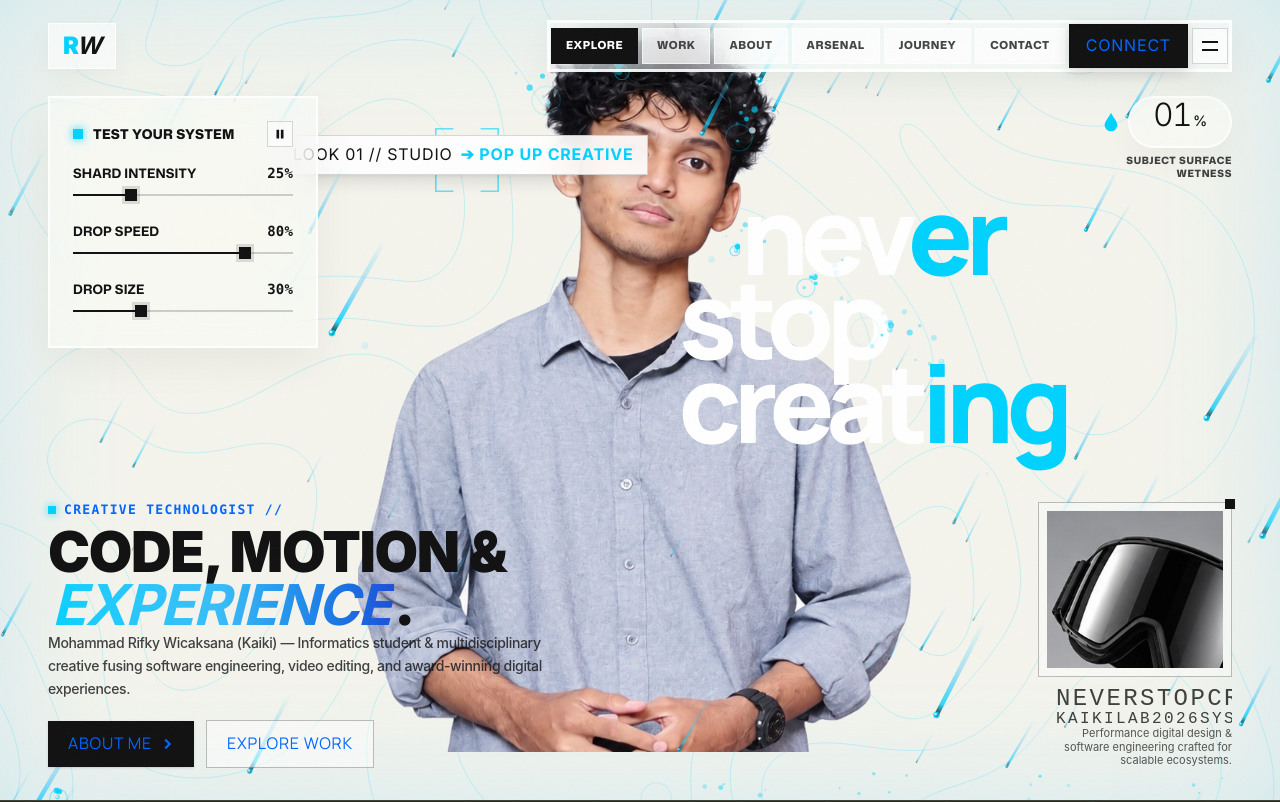
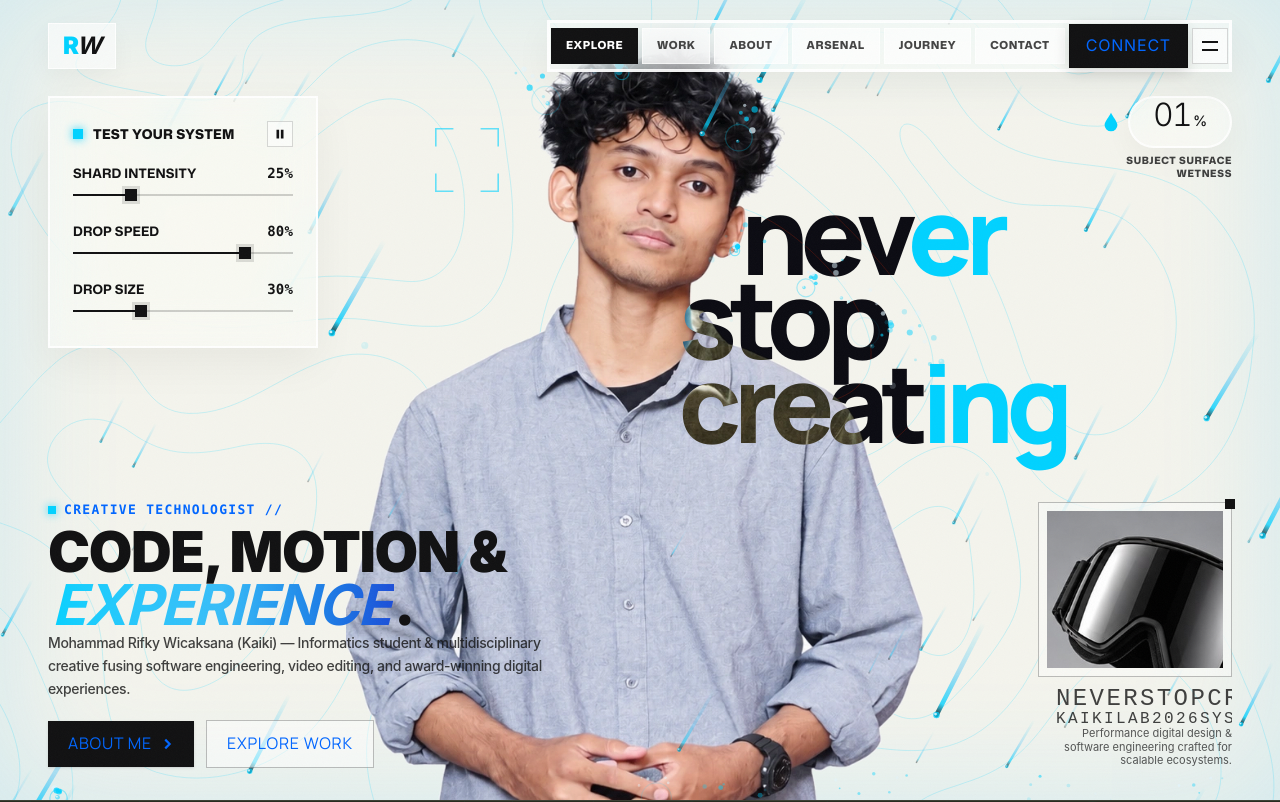
Before and after one commit to maskaiki/portonyakaikii, a Next.js app: page / in a window 1280 px wide. Shown: the top 802 px of the page. Built offline with nearby package versions, Linux system fonts and the light colour scheme; a web font is replaced by a local one.

Commit message:
chore: update portfolio components and build config

```diff
--- a/components/home/Hero.tsx
+++ b/components/home/Hero.tsx
@@ -15,7 +15,6 @@ export function Hero() {
   const [size, setSize] = useState(30);
   const [isPaused, setIsPaused] = useState(false);
   const [wetness, setWetness] = useState(0);
-  const [lookMode, setLookMode] = useState<"studio" | "creative">("studio");
 
   return (
     <section
@@ -35,13 +34,12 @@ export function Hero() {
         <ReticleFocus />
       </div>
 
-      {/* Center Stage: Interactive Half-Body Portrait + Overlapping Negative Blend Typography */}
+      {/* Center Stage: Portrait + Overlapping Negative Blend Typography */}
       <div className="absolute inset-0 pointer-events-none">
-        <InteractivePortrait
-          lookMode={lookMode}
-          onToggleLook={() => setLookMode((prev) => (prev === "studio" ? "creative" : "studio"))}
-        />
-        <HeroTitle isVisible={lookMode === "studio"} />
+        <div className="absolute inset-x-0 bottom-0 flex justify-center items-end pointer-events-auto">
+          <InteractivePortrait />
+        </div>
+        <HeroTitle />
       </div>
 
       {/* Real-time Rain Particle Simulation Canvas with realistic splashes & sliding beads at z-[30] */}
@@ -93,11 +91,7 @@ export function Hero() {
       </div>
 
       {/* Floating Bottom-Right: Technical Callout & Barcode at z-[35] */}
-      <div
-        className={`absolute bottom-5 sm:bottom-8 right-4 sm:right-6 md:right-12 z-[35] pointer-events-auto transition-all duration-300 ${
-          lookMode === "creative" ? "opacity-25 hover:opacity-100 hidden 2xl:flex" : "opacity-100"
-        }`}
-      >
+      <div className="absolute bottom-5 sm:bottom-8 right-4 sm:right-6 md:right-12 z-[35] pointer-events-auto">
         <ProductCallout />
       </div>
     </section>
--- a/components/home/HeroTitle.tsx
+++ b/components/home/HeroTitle.tsx
@@ -1,22 +1,13 @@
 "use client";
-
-import { motion, AnimatePresence } from "framer-motion";
 
 interface HeroTitleProps {
   className?: string;
-  isVisible?: boolean;
 }
 
-export function HeroTitle({ className = "", isVisible = true }: HeroTitleProps) {
+export function HeroTitle({ className = "" }: HeroTitleProps) {
   return (
-    <AnimatePresence>
-      {isVisible && (
-        <motion.div
-          initial={{ opacity: 0, scale: 0.95 }}
-          animate={{ opacity: 1, scale: 1 }}
-          exit={{ opacity: 0, scale: 0.95 }}
-          transition={{ duration: 0.35, ease: "easeInOut" }}
-          className={`hero-title-stage absolute top-[22%] sm:top-[24%] left-[46%] sm:left-[50%] md:left-[52%] lg:left-[53%] pointer-events-none select-none z-10 ${className}`}
+    <div
+      className={`hero-title-stage absolute top-[22%] sm:top-[24%] left-[46%] sm:left-[50%] md:left-[52%] lg:left-[53%] pointer-events-none select-none ${className}`}
       aria-hidden="true"
     >
       <h1
@@ -67,8 +58,6 @@ export function HeroTitle({ className = "", isVisible = true }: HeroTitleProps)
           </span>
         </span>
       </h1>
-        </motion.div>
-      )}
-    </AnimatePresence>
+    </div>
   );
 }
--- a/components/home/InteractivePortrait.tsx
+++ b/components/home/InteractivePortrait.tsx
@@ -1,221 +1,39 @@
 "use client";
 
-import React, { useState } from "react";
+import React, { useRef } from "react";
 import Image from "next/image";
-import { motion, AnimatePresence } from "framer-motion";
-
-export type LookMode = "studio" | "creative";
 
 interface InteractivePortraitProps {
-  lookMode?: LookMode;
-  onToggleLook?: () => void;
   onHoverChange?: (hovered: boolean) => void;
   className?: string;
 }
 
-export function InteractivePortrait({
-  lookMode: controlledMode,
-  onToggleLook,
-  onHoverChange,
-  className = "",
-}: InteractivePortraitProps) {
-  const [internalMode, setInternalMode] = useState<LookMode>("studio");
-  const mode = controlledMode ?? internalMode;
-
-  const handleToggle = () => {
-    if (onToggleLook) {
-      onToggleLook();
-    } else {
-      setInternalMode((prev) => (prev === "studio" ? "creative" : "studio"));
-    }
-  };
+export function InteractivePortrait({ onHoverChange, className = "" }: InteractivePortraitProps) {
+  const containerRef = useRef<HTMLDivElement>(null);
 
   return (
-    <div className={`w-full h-full pointer-events-none ${className}`}>
-      <AnimatePresence mode="wait">
-        {mode === "studio" ? (
-          /* 01. Studio Look: Centered, clean, invitation to pop up creative look */
-          <motion.div
-            key="studio-stage"
-            initial={{ opacity: 0, scale: 0.96 }}
-            animate={{ opacity: 1, scale: 1 }}
-            exit={{ opacity: 0, scale: 0.94 }}
-            transition={{ duration: 0.35, ease: "easeInOut" }}
-            className="relative flex flex-col items-center justify-end select-none h-[86vh] sm:h-[90vh] lg:h-[94vh] max-h-[960px] aspect-[720/960] mx-auto cursor-pointer group pointer-events-auto"
-            onClick={handleToggle}
-            onMouseEnter={() => onHoverChange?.(true)}
-            onMouseLeave={() => onHoverChange?.(false)}
-            title="Click to pop up creative pose look"
-            role="button"
-            tabIndex={0}
-            onKeyDown={(e) => {
-              if (e.key === "Enter" || e.key === " ") {
-                e.preventDefault();
-                handleToggle();
-              }
+    <div
+      ref={containerRef}
+      onMouseEnter={() => {
+        onHoverChange?.(true);
       }}
-            aria-label="Toggle to Look 02 Creative Pose"
+      onMouseLeave={() => {
+        onHoverChange?.(false);
+      }}
+      className={`relative flex flex-col items-center justify-end select-none h-[88vh] sm:h-[92vh] lg:h-[96vh] xl:h-[98vh] max-h-[1020px] aspect-[720/960] mx-auto pointer-events-auto ${className}`}
+      aria-label="Mohammad Rifky Wicaksana (Kaiki) — Digital Creative"
     >
-            {/* Interactive floating badge placed clearly beside subject without covering face */}
-            <div className="absolute top-[18%] -left-6 sm:-left-16 md:-left-24 z-30 pointer-events-auto">
-              <motion.button
-                type="button"
-                whileHover={{ scale: 1.05, y: -2 }}
-                whileTap={{ scale: 0.96 }}
-                onClick={(e) => {
-                  e.stopPropagation();
-                  handleToggle();
-                }}
-                className="px-3.5 py-1.5 bg-white/90 dark:bg-[#111112]/90 backdrop-blur-md border border-black/15 dark:border-white/20 font-mono text-[10px] sm:text-[11px] font-bold text-[#111112] dark:text-[#efefe5] shadow-lg uppercase tracking-wider flex items-center gap-2 group cursor-pointer transition-all hover:border-[#00d2ff]"
-              >
-                <span className="w-2 h-2 rounded-full bg-[#00d2ff] animate-ping" />
-                <span>LOOK 01 // STUDIO</span>
-                <span className="text-[#00d2ff] group-hover:translate-x-1 transition-transform font-bold">
-                  ➔ POP UP CREATIVE
-                </span>
-              </motion.button>
-            </div>
-
-            {/* Blue studio portrait */}
       <div className="absolute inset-0 flex items-end justify-center pointer-events-none">
         <Image
           src="/assets/hero/kaiki-portrait-young.webp"
-                alt="Mohammad Rifky Wicaksana (Kaiki) — Studio Clean"
+          alt="Mohammad Rifky Wicaksana (Kaiki) — Digital Creative"
           fill
           priority
           unoptimized
-                sizes="(max-width: 768px) 100vw, (max-width: 1200px) 80vw, 960px"
-                className="object-contain object-bottom group-hover:scale-[1.01] transition-transform duration-500 ease-out"
+          sizes="(max-width: 768px) 100vw, (max-width: 1200px) 85vw, 1020px"
+          className="object-contain object-bottom"
         />
       </div>
-          </motion.div>
-        ) : (
-          /* 02. Creative Look: Enchanced size, flush to right edge ("mentokin ke kanan"), pop up spring animation, typography in hand grip */
-          <motion.div
-            key="creative-stage"
-            initial={{ opacity: 0, scale: 0.7, y: 150, x: 90 }}
-            animate={{ opacity: 1, scale: 1, y: 0, x: 0 }}
-            exit={{ opacity: 0, scale: 0.75, y: 110, x: 70 }}
-            transition={{
-              type: "spring",
-              stiffness: 230,
-              damping: 21,
-              mass: 0.78,
-            }}
-            className="absolute right-0 bottom-0 select-none h-[93vh] sm:h-[97vh] lg:h-[100vh] max-h-[1100px] aspect-[720/960] cursor-pointer group pointer-events-auto z-20"
-            onClick={handleToggle}
-            onMouseEnter={() => onHoverChange?.(true)}
-            onMouseLeave={() => onHoverChange?.(false)}
-            title="Click to return to studio look"
-            role="button"
-            tabIndex={0}
-            onKeyDown={(e) => {
-              if (e.key === "Enter" || e.key === " ") {
-                e.preventDefault();
-                handleToggle();
-              }
-            }}
-            aria-label="Toggle back to Look 01 Studio"
-          >
-            {/* Return pill button positioned right above hand typography column */}
-            <div className="absolute top-[13%] sm:top-[14%] right-[37%] sm:right-[38%] md:right-[39%] z-30 pointer-events-auto">
-              <motion.button
-                type="button"
-                whileHover={{ scale: 1.05, y: -2 }}
-                whileTap={{ scale: 0.95 }}
-                onClick={(e) => {
-                  e.stopPropagation();
-                  handleToggle();
-                }}
-                className="px-3.5 py-1.5 bg-[#111112]/90 text-white border border-white/30 backdrop-blur-md font-mono text-[10px] sm:text-[11px] font-bold tracking-wider hover:bg-black hover:border-[#00d2ff] transition-all flex items-center gap-2 shadow-xl cursor-pointer"
-                title="Click to return to studio look"
-              >
-                <span className="w-2 h-2 rounded-full bg-[#00d2ff] animate-ping" />
-                <span>LOOK 02 // CREATIVE</span>
-                <span className="text-[#00d2ff] font-bold">⟵ RETURN TO STUDIO</span>
-              </motion.button>
-            </div>
-
-            {/* Typography in Hand Grip: Anchored right into the palm and fingers (Y: ~20%, X: ~39%) */}
-            <motion.div
-              initial={{ opacity: 0, scale: 0.84, x: -65 }}
-              animate={{ opacity: 1, scale: 1, x: 0 }}
-              exit={{ opacity: 0, scale: 0.86, x: -40 }}
-              transition={{ duration: 0.45, delay: 0.12, ease: [0.16, 1, 0.3, 1] }}
-              className="absolute top-[19.5%] sm:top-[20%] right-[37%] sm:right-[38%] md:right-[39%] pointer-events-none select-none z-20 flex flex-col items-end text-right"
-            >
-              {/* Telemetry mark */}
-              <div className="flex items-center gap-1.5 mb-1.5 px-2.5 py-0.5 bg-black/60 backdrop-blur-md border border-[#00d2ff]/40 font-mono text-[9px] sm:text-[10px] tracking-widest text-[#00d2ff] uppercase shadow-sm">
-                <span className="w-1.5 h-1.5 rounded-full bg-[#00d2ff] animate-ping" />
-                <span>[ GESTURE // 02 · NEVER STOP CREATING ]</span>
-              </div>
-
-              {/* Big bold typography nestled inside hand grip */}
-              <h1
-                className="font-manrope font-extrabold lowercase tracking-[-0.07em] leading-[0.78161] whitespace-nowrap"
-                style={{
-                  fontSize: "clamp(62px, min(8.6vw, 15svh), 185px)",
-                }}
-              >
-                {/* Line 1: 'never' enters directly between curled fingers & thumb */}
-                <span className="block" style={{ marginRight: "0.08em" }}>
-                  <span
-                    className="text-white negative-blend"
-                    style={{ mixBlendMode: "difference" }}
-                  >
-                    nev
-                  </span>
-                  <span
-                    className="text-[#00d2ff]"
-                    style={{ mixBlendMode: "normal" }}
-                  >
-                    er
-                  </span>
-                </span>
-
-                {/* Line 2: 'stop' */}
-                <span className="block" style={{ marginRight: "0.38em" }}>
-                  <span
-                    className="text-white negative-blend"
-                    style={{ mixBlendMode: "difference" }}
-                  >
-                    stop
-                  </span>
-                </span>
-
-                {/* Line 3: 'creating' */}
-                <span className="block">
-                  <span
-                    className="text-white negative-blend"
-                    style={{ mixBlendMode: "difference" }}
-                  >
-                    creat
-                  </span>
-                  <span
-                    className="text-[#00d2ff]"
-                    style={{ mixBlendMode: "normal" }}
-                  >
-                    ing
-                  </span>
-                </span>
-              </h1>
-            </motion.div>
-
-            {/* Brown Creative Pose portrait flush to right-bottom edge */}
-            <div className="absolute inset-0 flex items-end justify-end pointer-events-none">
-              <Image
-                src="/assets/hero/kaiki-portrait-pose.webp"
-                alt="Mohammad Rifky Wicaksana (Kaiki) — Creative Pose"
-                fill
-                priority
-                unoptimized
-                sizes="(max-width: 768px) 100vw, (max-width: 1200px) 90vw, 1100px"
-                className="object-contain object-right-bottom group-hover:scale-[1.01] transition-transform duration-500 ease-out"
-              />
-            </div>
-          </motion.div>
-        )}
-      </AnimatePresence>
     </div>
   );
 }
--- a/components/home/RainSimulationCanvas.tsx
+++ b/components/home/RainSimulationCanvas.tsx
@@ -101,7 +101,9 @@ export function RainSimulationCanvas({
   const canvasRef = useRef<HTMLCanvasElement>(null);
   const wetnessModelRef = useRef<StormWetnessModel>(new StormWetnessModel());
   const onWetnessRef = useRef(onWetnessChange);
-  onWetnessRef.current = onWetnessChange;
+  useEffect(() => {
+    onWetnessRef.current = onWetnessChange;
+  }, [onWetnessChange]);
 
   useEffect(() => {
     const canvas = canvasRef.current;
--- a/components/home/SelectedWorkSection.tsx
+++ b/components/home/SelectedWorkSection.tsx
@@ -269,7 +269,7 @@ export function SelectedWorkSection() {
             href="#contact"
             className="px-8 py-4 rounded-full bg-[#141414] border border-[#2A2A2A] text-xs font-bold uppercase tracking-widest text-[#EFEFE5] hover:border-[#0066FF] hover:text-[#00d2ff] transition-all duration-300 flex items-center gap-2 group shadow-[0_4px_20px_rgba(0,0,0,0.5)]"
           >
-            <span>HAVE A PROJECT FOR KAIKI? LET'S CONNECT</span>
+            <span>HAVE A PROJECT FOR KAIKI? LET&apos;S CONNECT</span>
             <span className="transition-transform duration-300 group-hover:translate-x-1">
               →
             </span>
--- a/eslint.config.mjs
+++ b/eslint.config.mjs
@@ -5,5 +5,5 @@ import nextTs from "eslint-config-next/typescript";
 export default defineConfig([
   ...nextVitals,
   ...nextTs,
-  globalIgnores([".claude/**", ".next/**", "node_modules/**"]),
+  globalIgnores([".claude/**", ".next/**", "node_modules/**", "lenis/**", "experience.tsx", "NFengine.tsx", "NFstyles.tsx", "NK*.tsx"]),
 ]);
```
Lines whose indentation alone changed are shown as unchanged.
